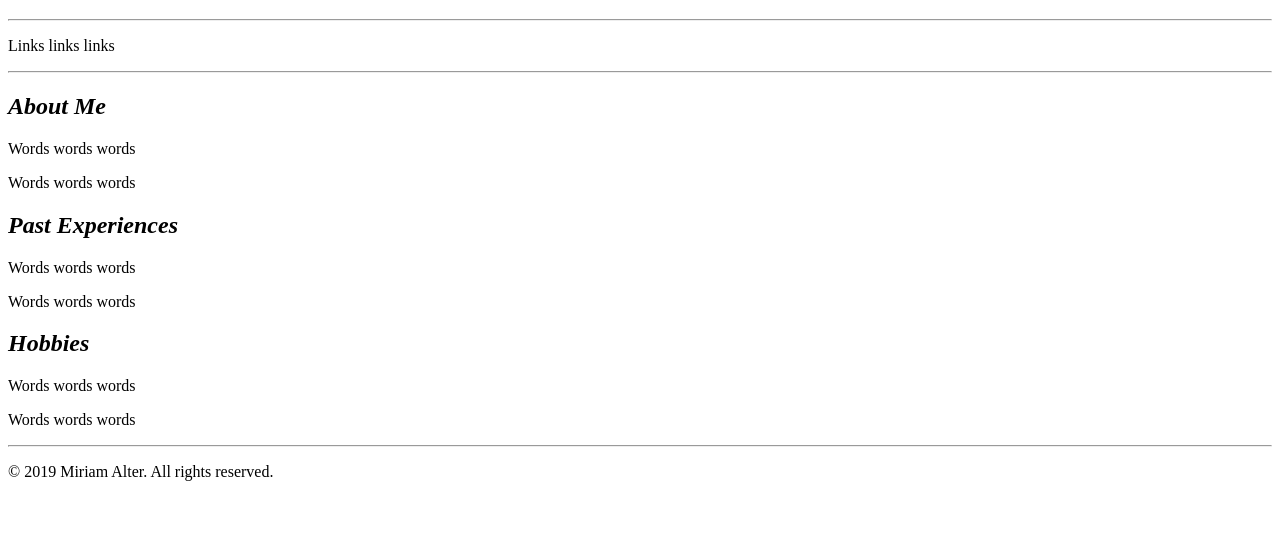
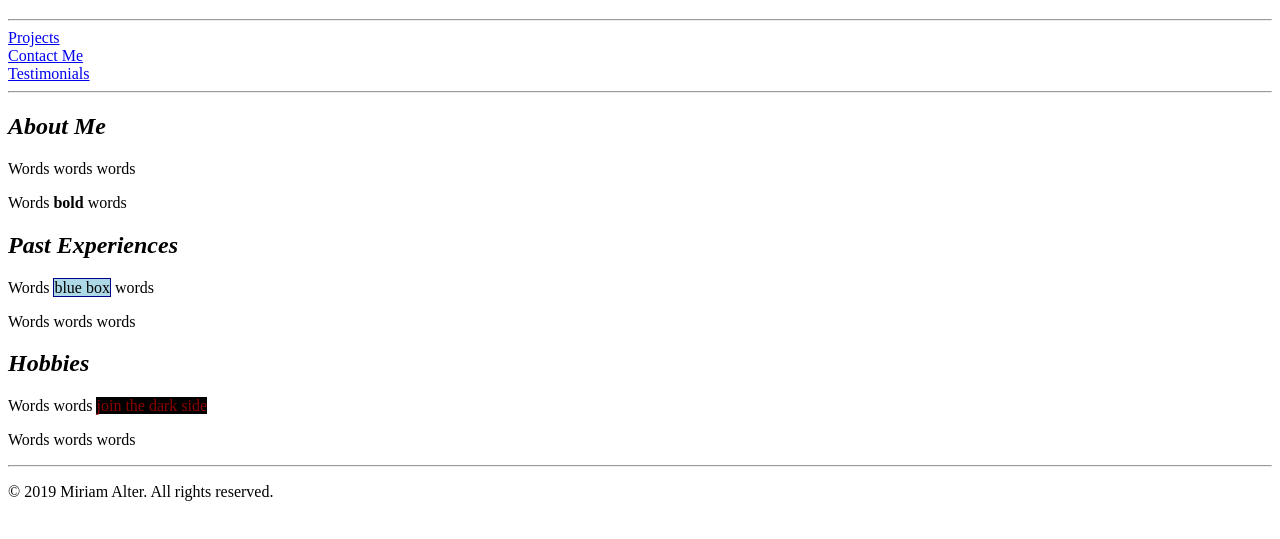
Before and after one commit to MiriamAlter/SGJavaCourse, a plain HTML site: page portfolio/index.html in a window 1280 px wide. Shown: the part 61-600 px from the top of the page. Drawn offline with Linux system fonts and the light colour scheme.

Commit message:
Code-Along Inline

```diff
--- a/portfolio/index.html
+++ b/portfolio/index.html
@@ -16,24 +16,25 @@ Most recent revision: 1/6/19
 		</header>
 		<nav>
 			<hr />
-			<!-- We need to add links to projects.html, contact.html, and testimonials.html -->
-			<p>Links links links</p>
+			<div><a href="projects.html">Projects</a></div>
+			<div><a href="contact.html">Contact Me</a></div>
+			<div><a href="testimonials.html">Testimonials</a></div>
 			<hr />
 		</nav>
 		<section>
 			<article id="about-me">
 				<h2><em>About Me</em></h2>
 				<p>Words words words</p>
-				<p>Words words words</p>
+				<p>Words <strong>bold</strong> words</p>
 			</article>
 			<article id="past-experiences">
 				<h2><em>Past Experiences</em></h2>
-				<p>Words words words</p>
+				<p>Words <span style="background-color: lightblue; border: thin solid darkblue;">blue box</span> words</p>
 				<p>Words words words</p>
 			</article>
 			<article id="hobbies">
 				<h2><em>Hobbies</em></h2>
-				<p>Words words words</p>
+				<p>Words words <span style="background-color: black; color: darkred;">join the dark side</span></p>
 				<p>Words words words</p>
 			</article>
 		</section>
```
